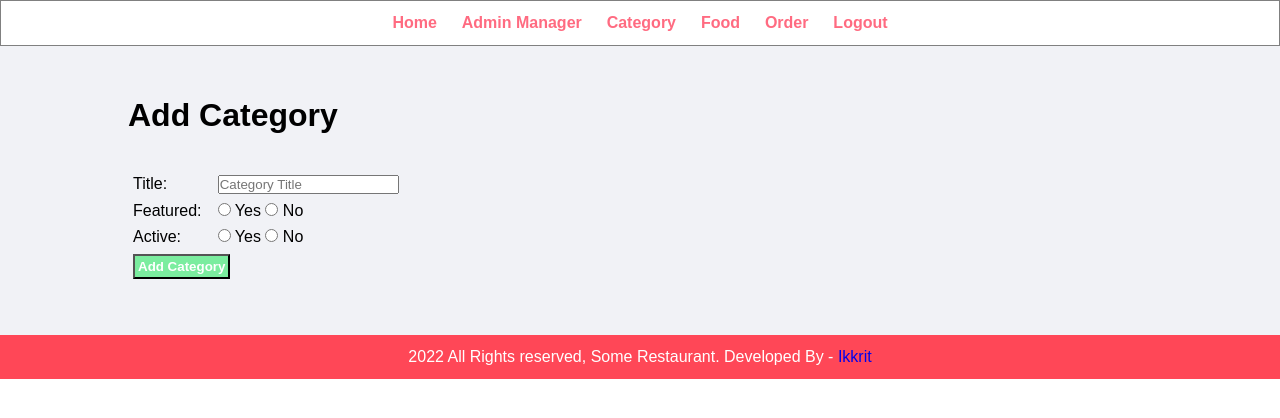
After one commit to ikkrit/Restaurant_back_font, a PHP site: page /admin/add_category.php in a window 1280 px wide. The commit adds this page. Shown: the top 418 px of the page. Run offline with PHP 8.4, Linux system fonts and the light colour scheme; the visitor is signed in with stand-in values (Sample User, id 1).

Commit message:
category

```diff
--- /dev/null
+++ b/admin/add_category.php
@@ -0,0 +1,55 @@
+<?php include '../config/constants.php'; ?>
+
+<!---------------------------- MENU -------------------------------------->
+
+<?php include 'components/_admin_menu.php'; ?>
+
+<!---------------------------- MAIN -------------------------------------->
+
+    <div class="main-content">
+
+        <div class="wrapper">
+            <h1>Add Category</h1>
+
+            <br><br>
+
+            <form action="" method="POST">
+
+                <table class="tbl-30">
+                    <tr>
+                        <td>Title: </td>
+                        <td><input type="text" name="title" placeholder="Category Title"></td>
+                    </tr>
+
+                    <tr>
+                        <td>Featured: </td>
+                        <td>
+                            <input type="radio" name="featured" value="Yes"> Yes
+                            <input type="radio" name="featured" value="No"> No
+                        </td>
+                    </tr>
+
+                    <tr>
+                        <td>Active: </td>
+                        <td>
+                            <input type="radio" name="featured" value="Yes"> Yes
+                            <input type="radio" name="featured" value="No"> No
+                        </td>
+                    </tr>
+
+                    <tr>
+                        <td colspan="2">
+                            <input type="submit" name="submit" value="Add Category" class="btn-secondary">
+                        </td>
+                    </tr>
+                </table>
+
+            </form>
+
+        </div>
+
+    </div>
+
+<!--------------------------- FOOTER ------------------------------------->
+
+<?php include 'components/_admin_footer.php'; ?>
--- a/admin/manage_category.php
+++ b/admin/manage_category.php
@@ -13,7 +13,7 @@
 
             <br><br>
 
-            <a href="" class="btn-primary">Add Category</a>
+            <a href="<?=SITEURL;?>admin/add_category.php" class="btn-primary">Add Category</a>
 
             <br><br><br>
 
```
